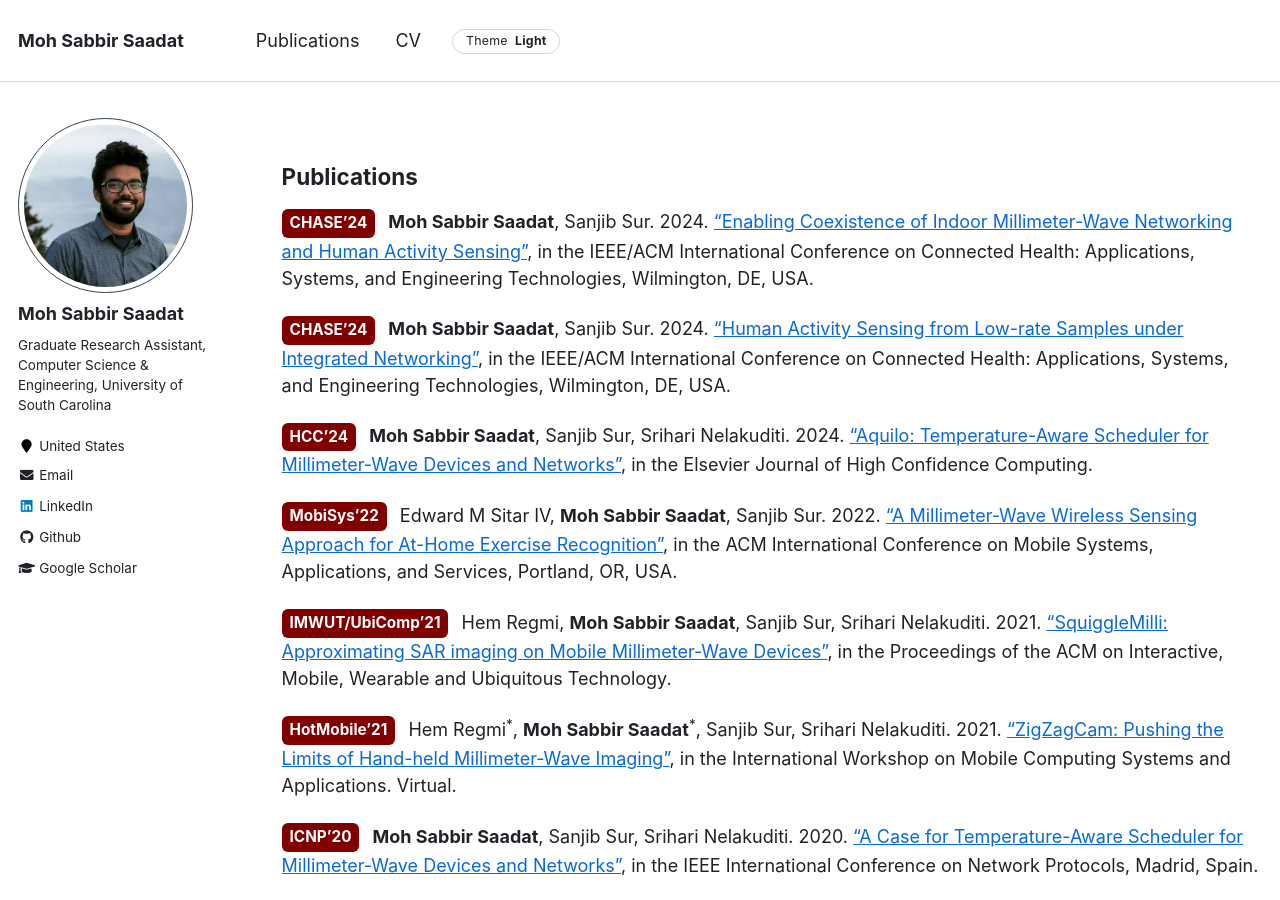
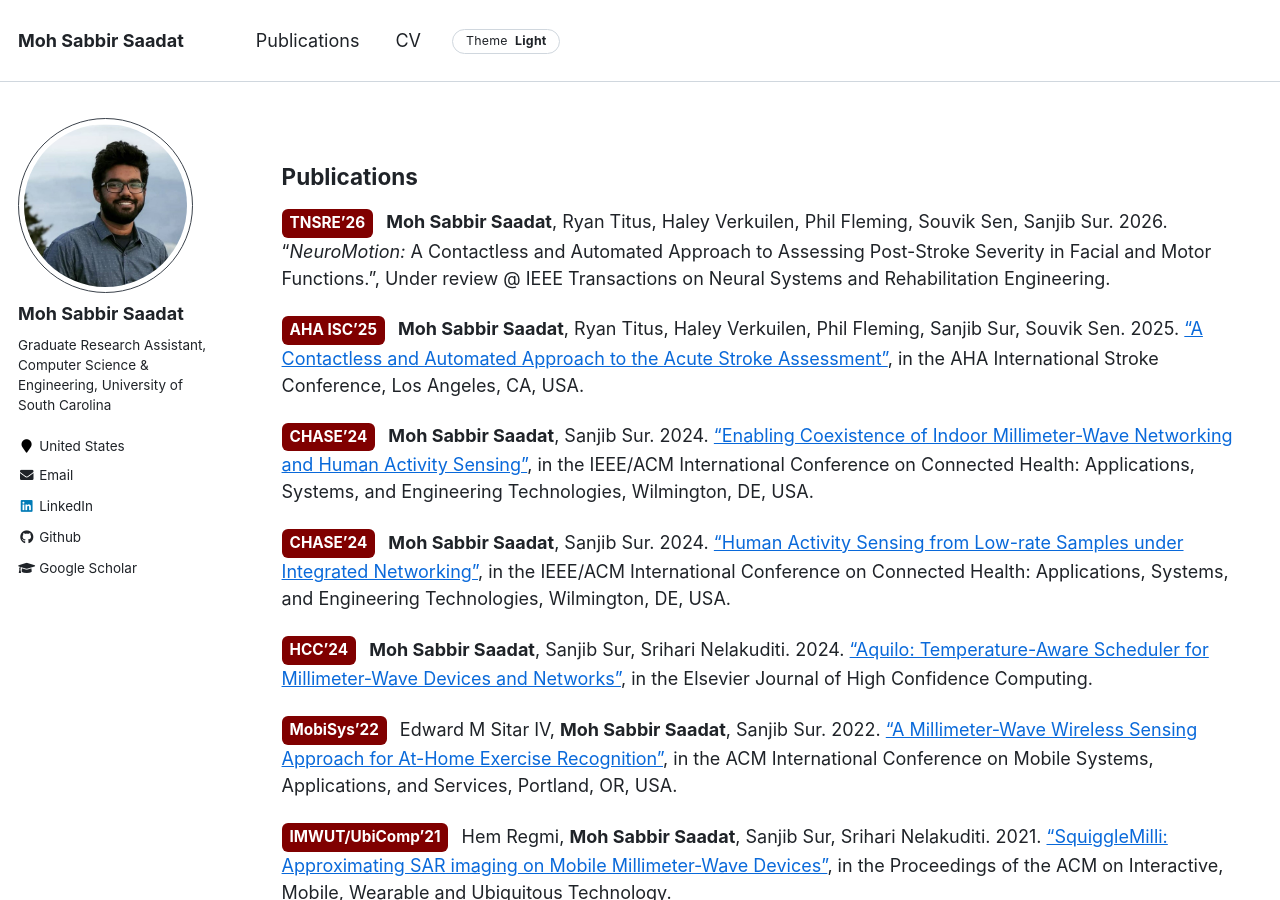
Before and after one commit to MohSaadat/MohSaadat.github.io, a Jekyll site: the page built from _pages/publications.md, in a window 1280 px wide and 900 px high. Built offline with Jekyll 4.4.1, drawn with Linux system fonts in a browser that asks for light colours.

Commit message:
1. removed 'under construction' banner; 2. added two more publications

```diff
--- a/_pages/publications.md
+++ b/_pages/publications.md
@@ -6,6 +6,16 @@ author_profile: true
 ---
 
 ## Publications
+<span class="pub-badge">TNSRE'26</span>
+<strong>Moh Sabbir Saadat</strong>, Ryan Titus, Haley Verkuilen, Phil Fleming, Souvik Sen, Sanjib Sur. 2026.
+"*NeuroMotion:* A Contactless and Automated Approach to Assessing Post-Stroke Severity in Facial and Motor Functions.",
+Under review @ IEEE Transactions on Neural Systems and Rehabilitation Engineering.
+
+<span class="pub-badge">AHA ISC'25</span>
+<strong>Moh Sabbir Saadat</strong>, Ryan Titus, Haley Verkuilen, Phil Fleming, Sanjib Sur, Souvik Sen. 2025.
+<a href="../files/Stroke_ISC25.pdf" target="_blank">"A Contactless and Automated Approach to the Acute Stroke Assessment"</a>,
+in the AHA International Stroke Conference, Los Angeles, CA, USA.
+
 <span class="pub-badge">CHASE'24</span>
 <strong>Moh Sabbir Saadat</strong>, Sanjib Sur. 2024.
 <a href="../files/mNetS_CHASE24.pdf" target="_blank">"Enabling Coexistence of Indoor Millimeter-Wave Networking and Human Activity Sensing"</a>,
```
Also changed, not shown: _pages/about.md (+0 -1 lines), 1 other file.
